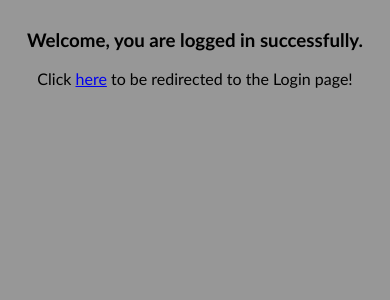
After one commit to codeschris/auth-with-otp, a Flask app: template python alt/templates/landing.html in a window 390 px wide. The commit adds this page. Shown: the top 300 px of the page. Run offline with Flask 3, Linux system fonts and the light colour scheme; the template is opened without the code that fills it, so the values that code supplies are empty; some libraries are stand-ins or nearby versions.

```diff
--- a/python alt/main.py
+++ b/python alt/main.py
@@ -4,6 +4,7 @@ from psycopg2 import sql
 import os
 import string
 import random
+from werkzeug.security import generate_password_hash, check_password_hash
 
 app = Flask(__name__)
 
@@ -18,7 +19,7 @@ def index():
             error = "Missing input. Input missing field(s)!"
         else:
             conn = psycopg2.connect(host='localhost',
-                            database='proj_db',
+                            database=os.environ['DB_NAME'],
                             user=os.environ['DB_USERNAME'],
                             password=os.environ['DB_PASSWORD'])
 
@@ -28,8 +29,8 @@ def index():
                 cursor.execute(query, (username, password))
                 result = cursor.fetchone()[0]
 
-                if result == 1:
-                    return redirect(url_for('index'))
+                if result is not None:
+                    return render_template('landing.html')
                 else:
                     #generating lowercase and uppercase letters
                     bets_low = string.ascii_lowercase
--- a/python alt/templates/base.html
+++ b/python alt/templates/base.html
@@ -16,11 +16,16 @@
         form{
             border: solid gray 1px;
             width:25%;
-            border-radius: 5px;
+            border-radius: 10px;
             margin: 120px auto;
             background: white;
             padding: 50px;
+
+            @media only screen and (max-width: 475px) {
+                width: 50%;
+            }
         }
+
     </style>
 </head>
 <body>
--- a/python alt/templates/index.html
+++ b/python alt/templates/index.html
@@ -2,7 +2,7 @@
 {% block title %} This is a login page {% endblock %}
 
 {% block body %}
-<form action="" method="post">
+<form method="post">
     <!--value="{{request.form.username }}-->
     <h3 style="text-align: center;">Login page with OTP authentication</h3>
     <label for="username">Username: </label>
--- /dev/null
+++ b/python alt/templates/landing.html
@@ -0,0 +1,8 @@
+{% extends 'base.html' %}
+{% block title %}This is the landing page{% endblock %}
+{% block body %}
+<div class="main-frame" style="padding: 10px; margin: 0; text-align: center;">
+    <h3>Welcome, you are logged in successfully.</h3>
+    <p>Click <span><a href="{{url_for('index')}}">here</a></span> to be redirected to the Login page!</p>
+</div>
+{% endblock %}
```
